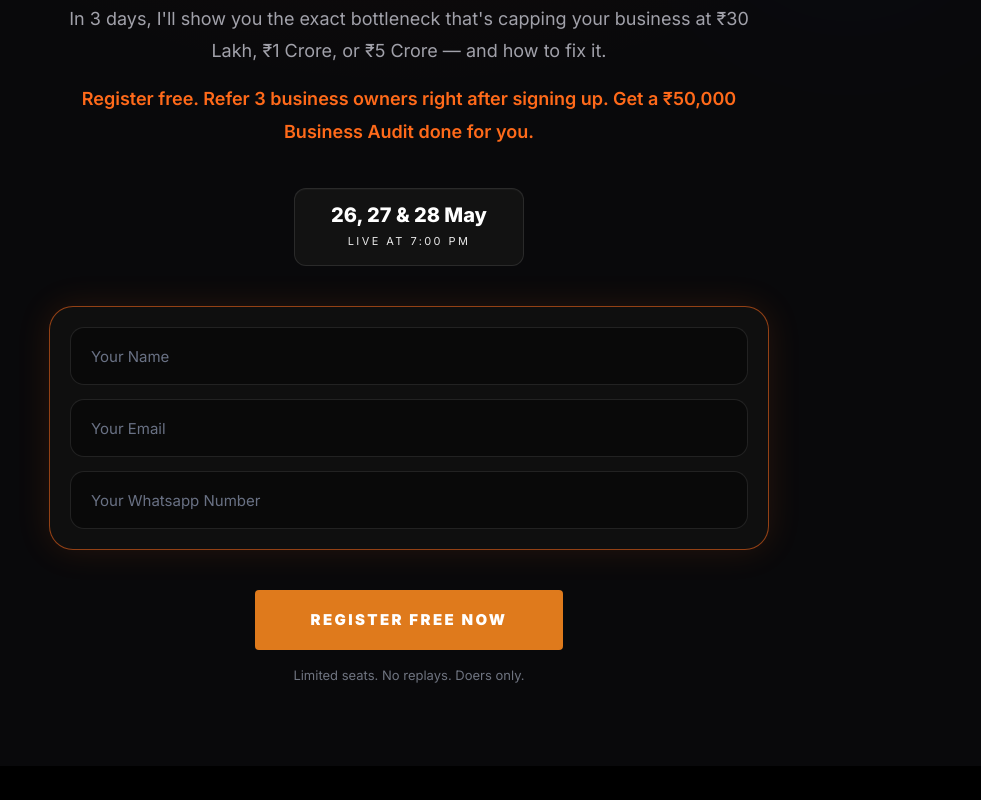
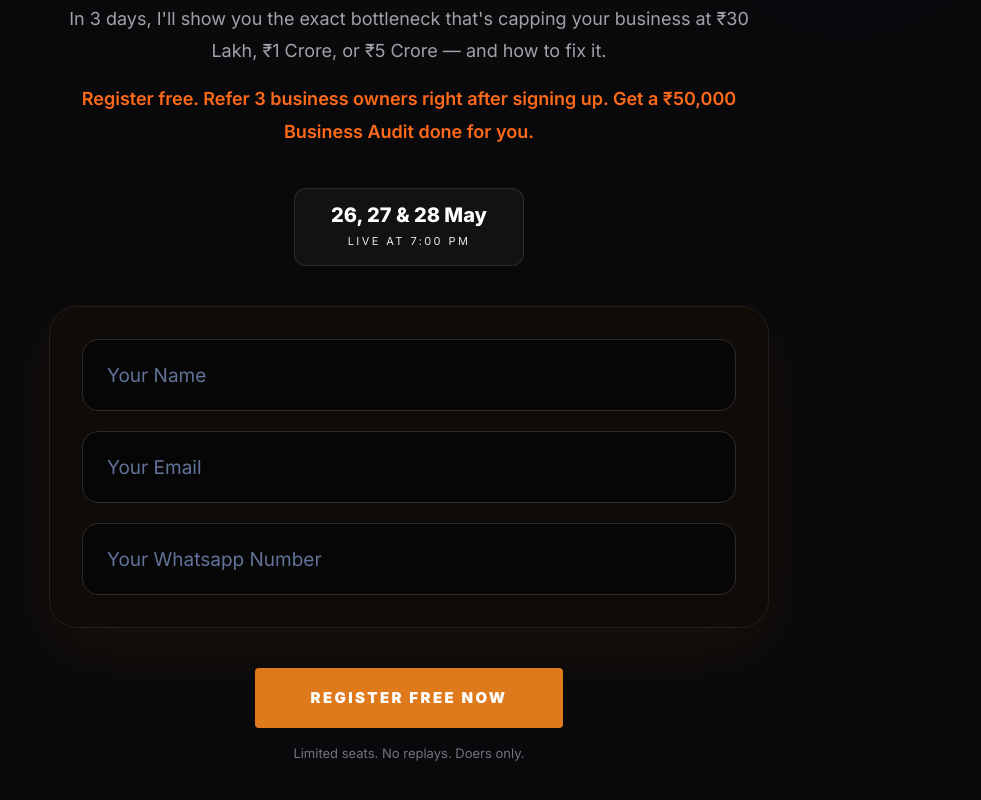
Before and after one commit to offbeatculture/swastik-businessgrowth-rapid-scaling, a React (Vite) app: page / in a window 1280 px wide. Shown: the part 512-1312 px from the top of the page, without its empty margins (231-1212 px from the left). Built offline with nearby package versions, Linux system fonts and the light colour scheme; the HTML template or start-up script is replaced by a standard one.

Commit message:
update bg of reg form

```diff
--- a/src/components/HeroSection.tsx
+++ b/src/components/HeroSection.tsx
@@ -160,15 +160,15 @@ const HeroSection = () => {
   transition={{ delay: 0.75 }}
   className="mx-auto mb-10 max-w-[720px]"
 >
- <div className="rounded-[24px] border border-[#ff6a1a]/55 bg-[#0f0f0f] p-4 shadow-[0_0_34px_rgba(255,106,26,0.12)] sm:p-5">
-    <div className="grid gap-3.5">
+ <div className="rounded-[28px] border border-[#1f1f1f] bg-[#100b07] p-6 shadow-[0_22px_70px_rgba(237,125,18,0.08)] sm:p-7 md:p-8">
+  <div className="grid gap-5">
     <input
       type="text"
       name="name"
       placeholder="Your Name"
       value={formData.name}
       onChange={handleChange}
-        className="h-[58px] w-full rounded-[14px] border border-white/10 bg-[#090909] px-5 text-[15px] text-white outline-none transition placeholder:text-[#697184] focus:border-[#ff6a1a]/60"
+      className="h-[72px] w-full rounded-2xl border border-[#2c2c2c] bg-[#060606] px-6 text-[19px] text-white outline-none transition placeholder:text-[#627399] focus:border-[#ed7d12]"
     />
 
     <input
@@ -177,7 +177,7 @@ const HeroSection = () => {
       placeholder="Your Email"
       value={formData.email}
       onChange={handleChange}
-        className="h-[58px] w-full rounded-[14px] border border-white/10 bg-[#090909] px-5 text-[15px] text-white outline-none transition placeholder:text-[#697184] focus:border-[#ff6a1a]/60"
+      className="h-[72px] w-full rounded-2xl border border-[#2c2c2c] bg-[#060606] px-6 text-[19px] text-white outline-none transition placeholder:text-[#627399] focus:border-[#ed7d12]"
     />
 
     <input
@@ -186,7 +186,7 @@ const HeroSection = () => {
       placeholder="Your Whatsapp Number"
       value={formData.phone}
       onChange={handleChange}
-        className="h-[58px] w-full rounded-[14px] border border-white/10 bg-[#090909] px-5 text-[15px] text-white outline-none transition placeholder:text-[#697184] focus:border-[#ff6a1a]/60"
+      className="h-[72px] w-full rounded-2xl border border-[#2c2c2c] bg-[#060606] px-6 text-[19px] text-white outline-none transition placeholder:text-[#627399] focus:border-[#ed7d12]"
     />
   </div>
 </div>
```
Lines whose indentation alone changed are shown as unchanged.
